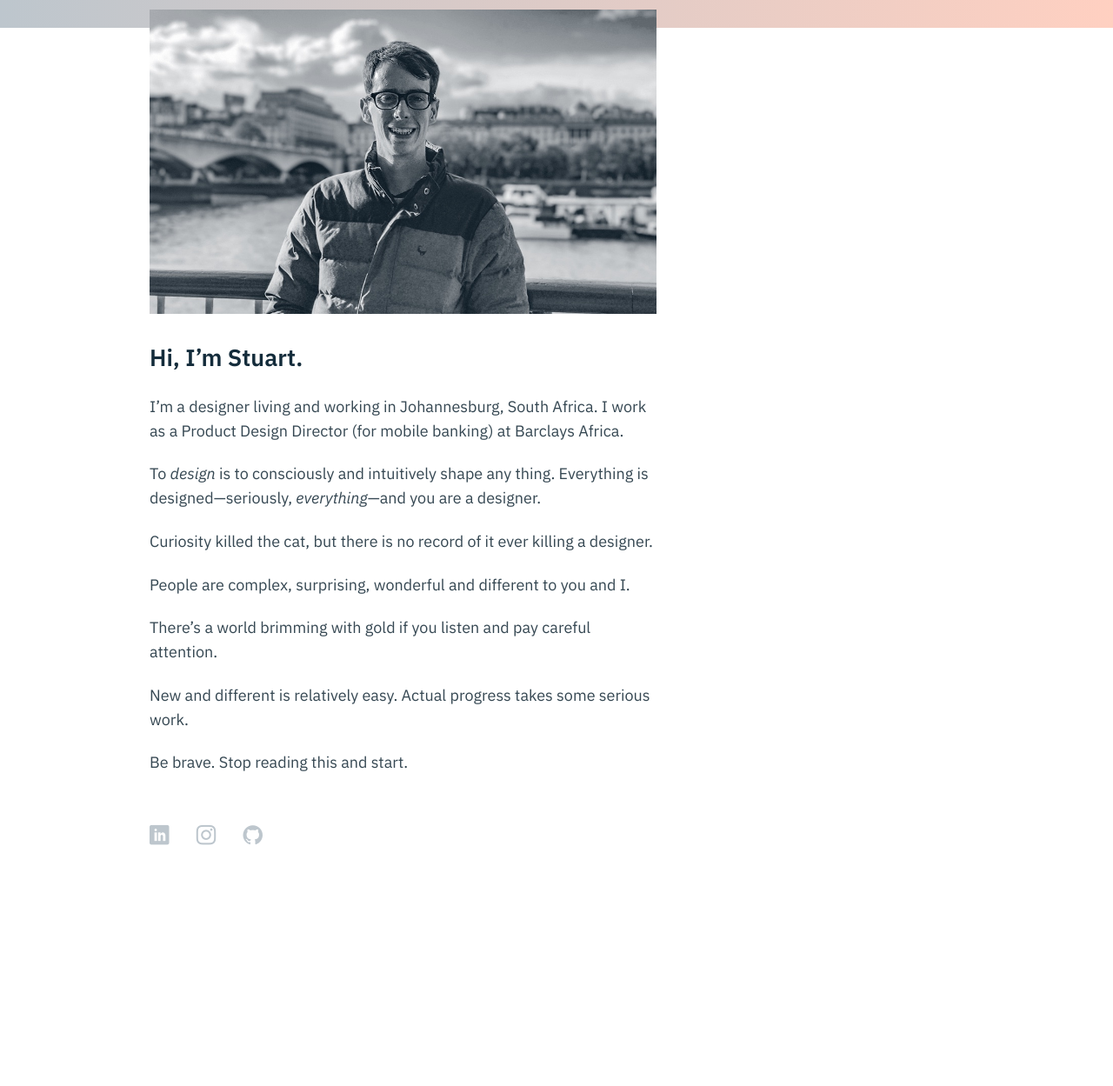
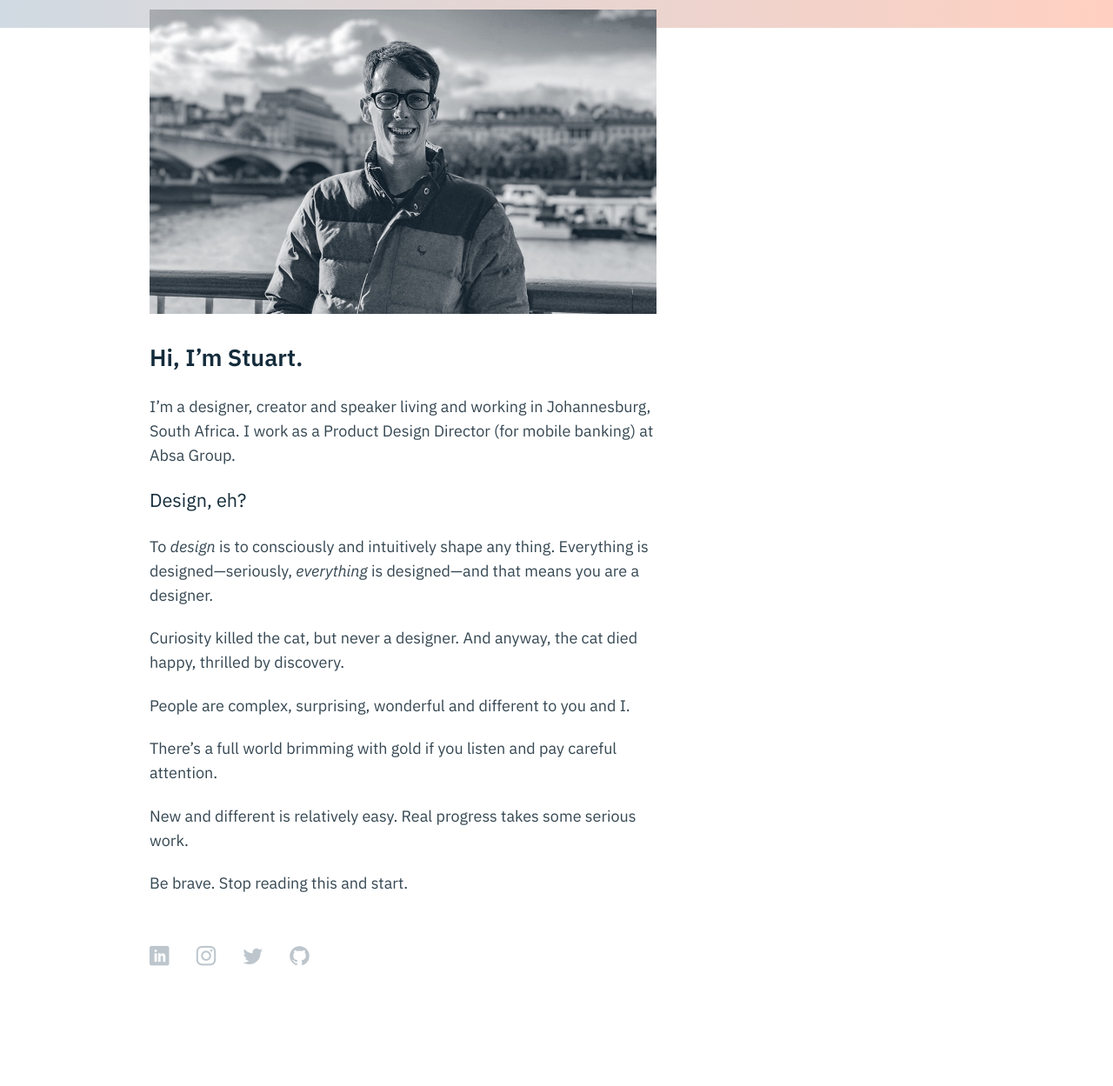
Before and after one commit to stuartwiener/stuartwiener.github.io, a Jekyll site: the page built from index.html, in a window 1280 px wide. Shown: the whole page at 87% size. Built offline with Jekyll 4.4.1, drawn with Linux system fonts in a browser that asks for light colours; some web fonts are replaced; before the commit the page ends 1110 px from its top, so only the background shows below that.

Commit message:
updated copy

```diff
--- a/_includes/footer.html
+++ b/_includes/footer.html
@@ -5,6 +5,7 @@
     <p>
       <a href="https://www.linkedin.com/in/{{ site.linkedin_username }}/"><span class="icon-linkedin"></span></a>
       <a href="https://instagram.com/{{ site.instagram_username }}"><span class="icon-instagram"></span></a>
+      <a href="https://twitter.com/{{ site.twitter_username }}"><span class="icon-twitter"></span></a>
       <a href="https://github.com/{{ site.github_username }}"><span class="icon-github"></span></a>
     </p>
 
--- a/_sass/_layout.scss
+++ b/_sass/_layout.scss
@@ -23,10 +23,10 @@ html {
   left: 0;
   height: 1.8em;
   width: 100%;
-  background: $brand-color; /* Old browsers */
-  background: -moz-linear-gradient(left, $brand-color 0%, #ffd0c1 100%); /* FF3.6-15 */
-  background: -webkit-linear-gradient(left, $brand-color 0%,#ffd0c1 100%); /* Chrome10-25,Safari5.1-6 */
-  background: linear-gradient(to right, $brand-color 0%,#ffd0c1 100%); /* W3C, IE10+, FF16+, Chrome26+, Opera12+, Safari7+ */
+  background: #D0DAE2; /* Old browsers */
+  background: -moz-linear-gradient(left, #D0DAE2 0%, #ffd0c1 100%); /* FF3.6-15 */
+  background: -webkit-linear-gradient(left, #D0DAE2 0%,#ffd0c1 100%); /* Chrome10-25,Safari5.1-6 */
+  background: linear-gradient(to right, #D0DAE2 0%,#ffd0c1 100%); /* W3C, IE10+, FF16+, Chrome26+, Opera12+, Safari7+ */
   z-index: -1;
 }
 .site {
--- a/_sass/_typography.scss
+++ b/_sass/_typography.scss
@@ -55,6 +55,6 @@ h1 {
 h2 {
   font-size: 1.2em;
   margin: $spacing-unit/1.2 0;
-  font-weight: 600;
+  font-weight: 400;
   color: $heading-color;
 }
--- a/index.html
+++ b/index.html
@@ -3,16 +3,18 @@ layout: default
 published: true
 ---
 
-<p>I’m a designer living and working in Johannesburg, South Africa. I work as a Product Design Director (for mobile banking) at Barclays Africa.</p>
+<p>I’m a designer, creator and speaker living and working in Johannesburg, South Africa. I work as a Product Design Director (for mobile banking) at Absa Group.</p>
 
-<p>To <em>design</em> is to consciously and intuitively shape any thing. Everything is designed—seriously, <em>everything</em>—and you are a designer.</p>
+<h2>Design, eh?</h2>
 
-<p>Curiosity killed the cat, but there is no record of it ever killing a designer.</p>
+<p>To <em>design</em> is to consciously and intuitively shape any thing. Everything is designed—seriously, <em>everything</em> is designed—and that means you are a designer.</p>
+
+<p>Curiosity killed the cat, but never a designer. And anyway, the cat died happy, thrilled by discovery.</p>
 
 <p>People are complex, surprising, wonderful and different to you and I.</p>
 
-<p>There’s a world brimming with gold if you listen and pay careful attention.</p>
+<p>There’s a full world brimming with gold if you listen and pay careful attention.</p>
 
-<p>New and different is relatively easy. Actual progress takes some serious work.</p>
+<p>New and different is relatively easy. Real progress takes some serious work.</p>
 
 <p>Be brave. Stop reading this and start.</p>
```
